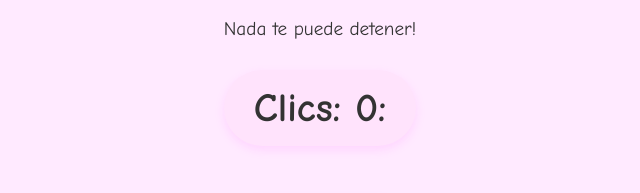
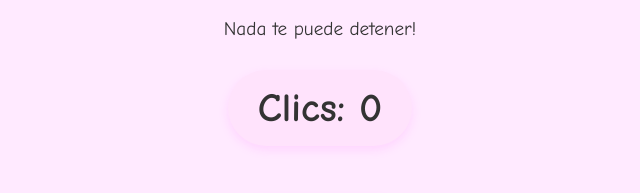
Before and after one commit to miruskitsa/microjuegos, a plain HTML site: page pages/clickclick.html in a window 1280 px wide. Shown: the part 224-417 px from the top of the page, 320-960 px from the left. Drawn offline with Linux system fonts and the light colour scheme.

Commit message:
habia un : q ya saque q estaba de mas

```diff
--- a/pages/clickclick.html
+++ b/pages/clickclick.html
@@ -21,7 +21,7 @@
     <p>Nada te puede detener!</p>
 
     <div class="juego-container">
-      <p id="contador">Clics: 0: </p>
+      <p id="contador">Clics: 0 </p>
       <button id="boton-clic">¡Click acá!</button>
     </div>
   </main>
```
